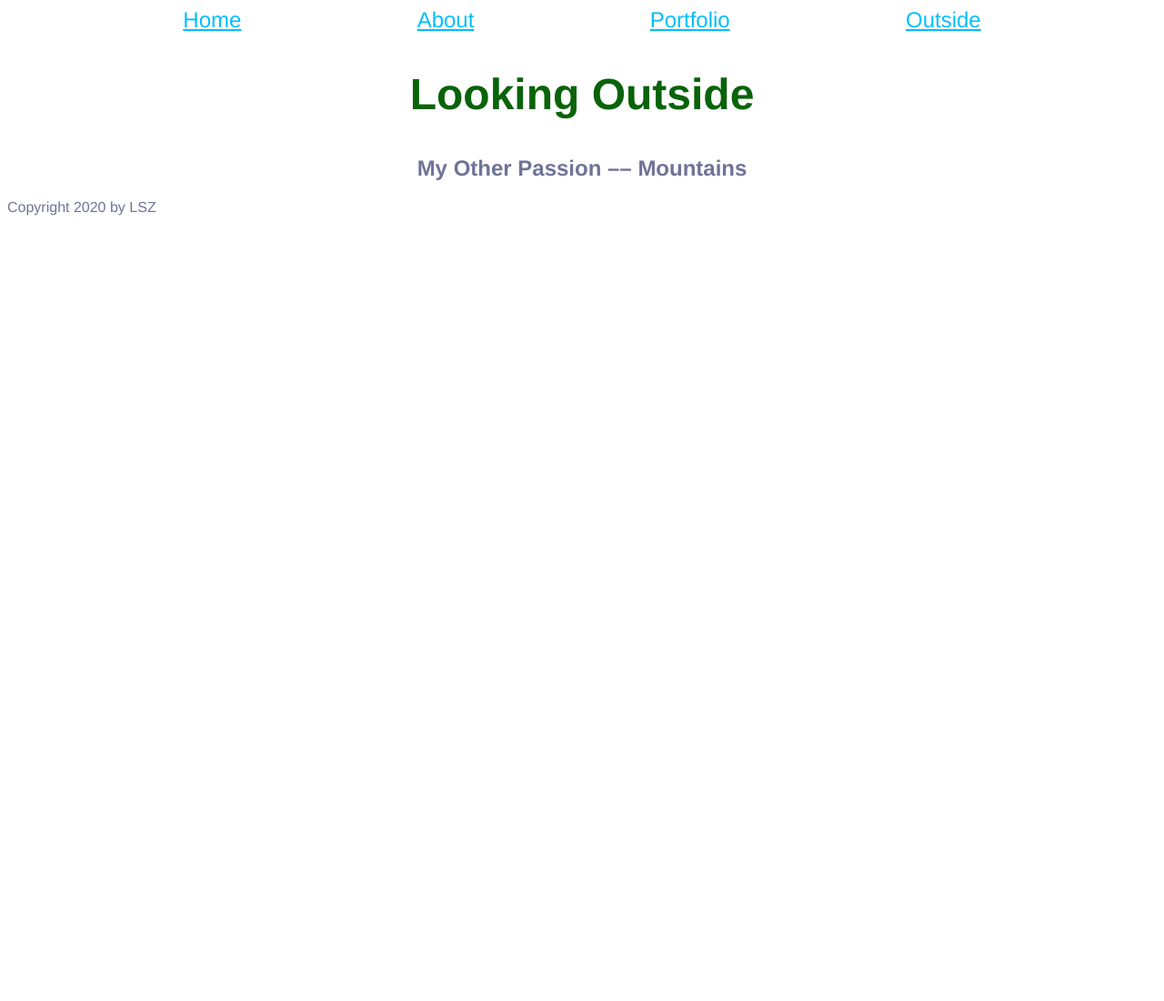
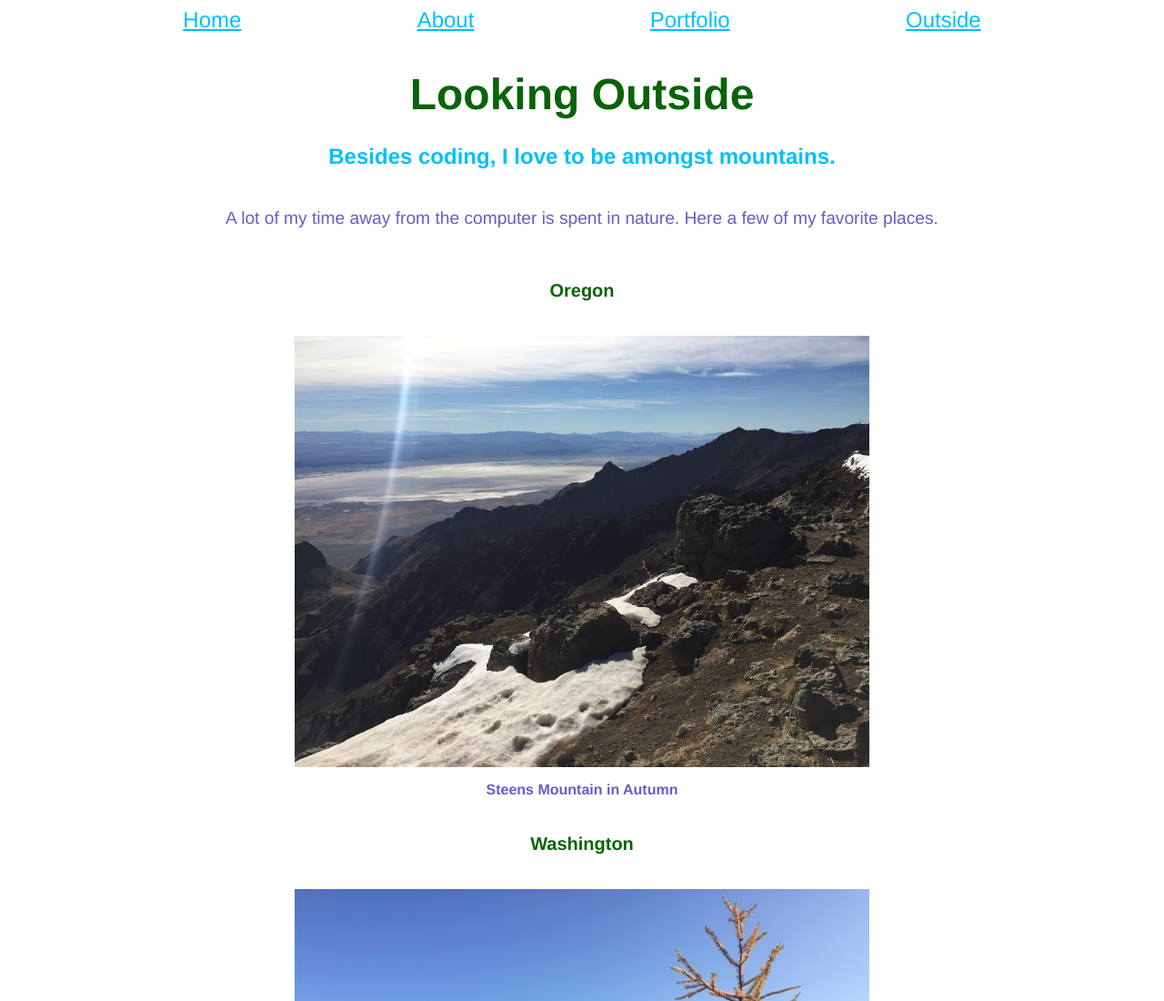
Before and after one commit to scottzec/portfolio, a plain HTML site: page hobby-blog.html in a window 1280 px wide. Shown: the top 1100 px of the page at 91% size. Before the commit the page ends 800 px from the top, so only its background shows below. Drawn offline with Linux system fonts and the light colour scheme; files that its build step writes are made by us from their sources; files whose address does not match are found by name.

Commit message:
hobbies page finished

```diff
--- a/hobby-blog.html
+++ b/hobby-blog.html
@@ -14,12 +14,45 @@
     </nav>
   </head>
   <body>
-    <article>
+    <section class="header">
       <header>
         <h1>Looking Outside</h1>
-        <h2>My Other Passion –– Mountains</h2>
+        <h2>Besides coding, I love to be amongst mountains.</h2>
       </header>
-    </article>
+      <br>
+      <br>
+    </section>
+    <article id="outside-intro">A lot of my time away from the computer is spent in nature. Here a few of my favorite places.</article>
+    <br>
+    <section class="destinations">
+      <article>
+        <h3>Oregon</h3>
+        <img src="images/steens.JPG" alt="Steens Mountain"/>
+        <p><strong>Steens Mountain in Autumn</strong></p>
+      </article>
+      <article>
+        <h3>Washington</h3>
+        <img src="images/washington.JPG" alt="North Cascades"/>
+        <p><strong>North Cascades in Autumn</strong></p>
+      </article>
+      <article>
+        <h3>Colorado</h3>
+        <img src="images/colorado.jpg" alt="Rocky Mountains"/>
+        <p><strong>Rocky Mountains in Winter</strong></p>
+      </article>
+      <article>
+        <h3>Austria</h3>
+        <img src="images/austria.JPG" alt="Austrian Alps"/>
+        <p><strong>Austrian Alps in Winter</strong></p>
+      </article>
+    </section>
+
     <footer>Copyright 2020 by LSZ</footer>
   </body>
 </html>
+
+      <!-- <ul>
+        <li>Steens</li>
+        <li>Autumn</li>
+      </ul>
+      <blockquote>Some outdoorsy quote</blockquote> -->
--- a/stylesheets/style.css
+++ b/stylesheets/style.css
@@ -10,10 +10,20 @@ h2 {
   font-family: helvetica, sans-serif;
   text-align: center;
   font-size: 1.5em;
+  line-height: .1em
 }
 
+h3 {
+  color: rgb(9, 99, 9);
+  font-family: helvetica, sans-serif;
+  text-align: center;
+  font-size: 1.25em;
+  line-height: 3em
+}
+
+
 body {
-  color: rgb(111, 115, 151);
+  color: deepskyblue;
   font-family: helvetica, sans-serif;
   text-align: justify;
  }
@@ -26,6 +36,30 @@ nav {
   display: flex;
   flex-basis:  | auto;
   justify-content: space-evenly
+}
+
+img {
+  display: block;
+  margin-left: auto;
+  margin-right: auto;
+  width: 50%;
+  line-height: .2em
+}
+
+.header {
+  /*line-height: 5; doesn't work in this class*/
+}
+
+.destinations {
+  color: slateblue;
+  text-align: center
+}
+
+#outside-intro {
+  color: slateblue;
+  font-family: helvetica, sans-serif;
+  text-align: center;
+  font-size: 1.2em
 }
 
 a:link {
```
Also changed, not shown: images/austria.JPG (added), images/colorado.jpg (added), images/steens.JPG (added), images/washington.JPG (added).
